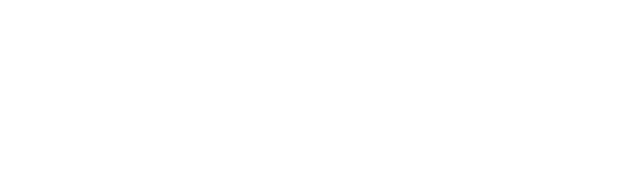
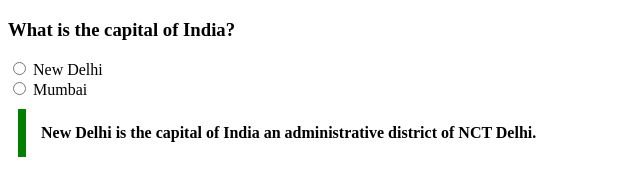
Before and after one commit to acciojob/trivia-PraveenPewa, a website: page main.html in a window 1280 px wide. Shown: the whole page, without its empty margins (0-640 px from the left). Drawn offline with Linux system fonts and the light colour scheme.

Commit message:
initial commit

```diff
--- a/main.html
+++ b/main.html
@@ -7,10 +7,18 @@
 </head>
 
 <body>
-	<!-- the entire body must be written by student -->
-    <script type="text/javascript" src="./script.js">
-</script>
-
+	<div>
+		<h3>What is the capital of India?</h3>
+		<form>
+			<input type="radio" name="capital" value="new delhi">
+			<label> New Delhi </label>	<br>
+			<input type="radio" name="capital" value="mumbai">
+			<label> Mumbai </label>
+		</form>
+		<blockquote class="text">New Delhi is the capital of India an administrative district of NCT Delhi.</blockquote>
+	</div>
+	<script type="text/javascript" src="./script.js">
+	</script>
 </body>
 
 </html>
--- a/styles.css
+++ b/styles.css
@@ -1,2 +1,8 @@
-
-/* Your CSS Code here. */
+.text{
+    max-width: 600px;
+    margin: 10px;
+    padding: 15px;
+    border-left: 8px solid green;
+    background-color: #f8fffe"";
+    font-weight: bold;
+}
```
